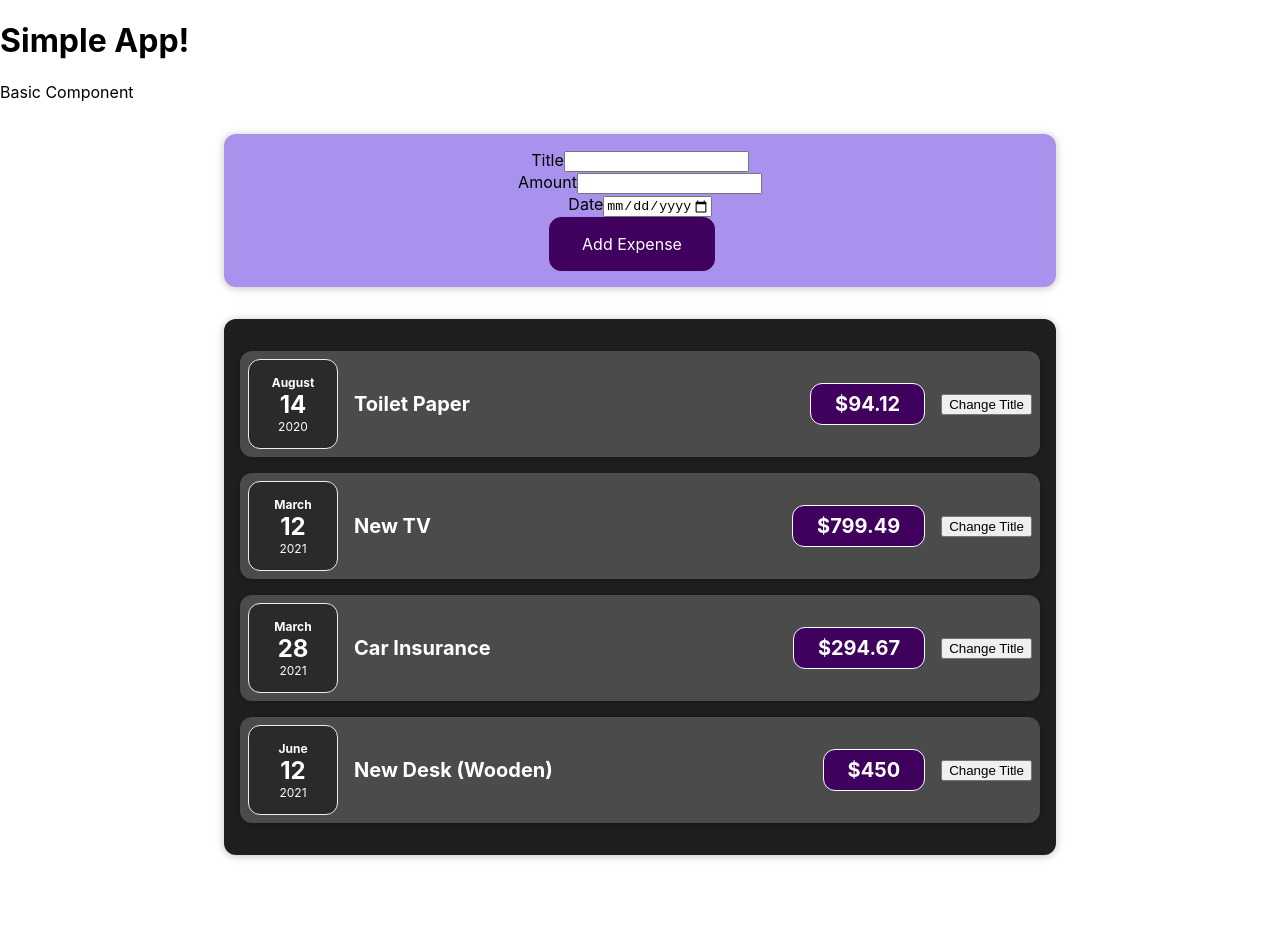
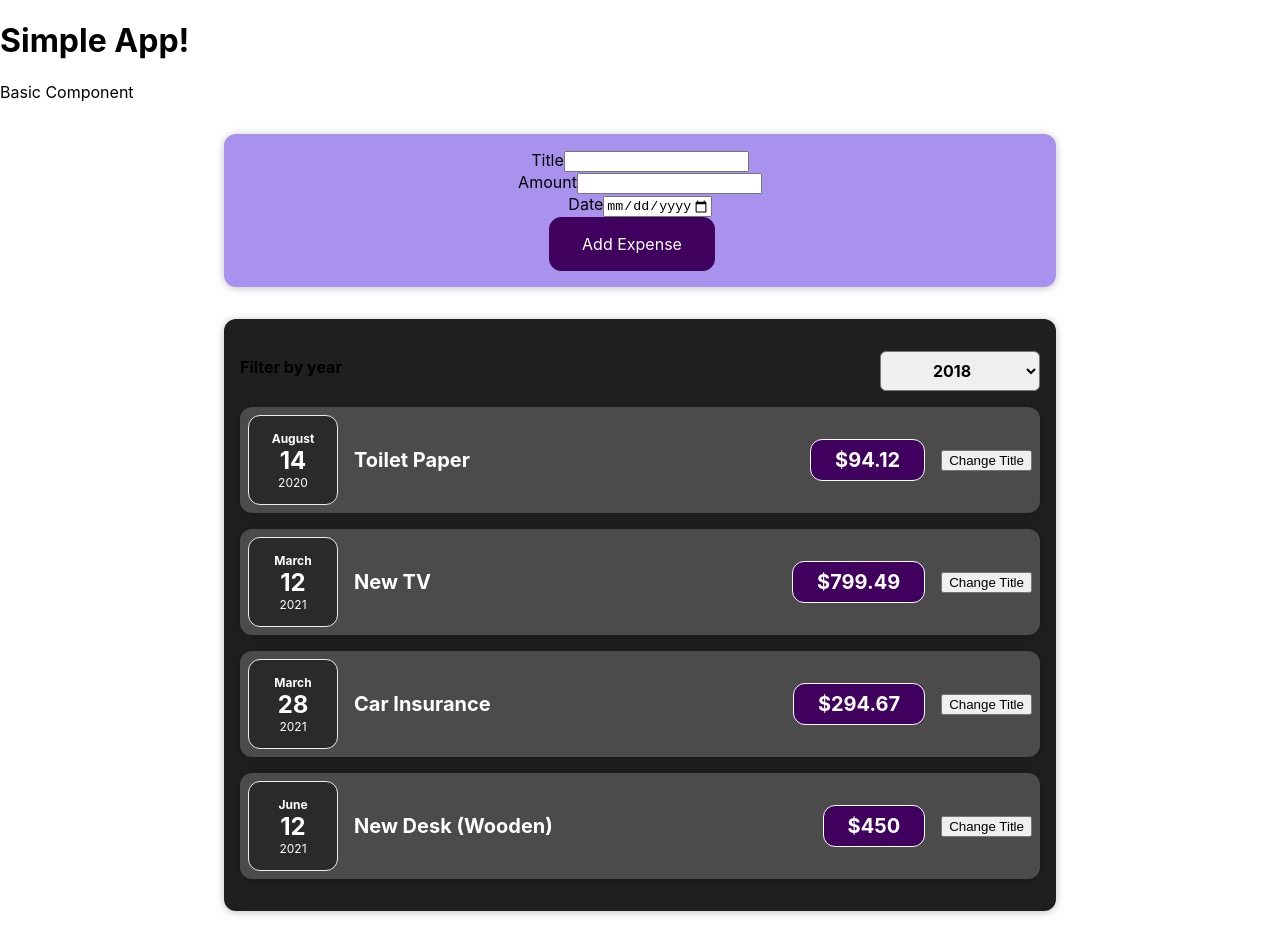
Before and after one commit to kraft-aka/react-simple, a React (Create React App) app: page / in a window 1280 px wide. Before the commit the page ends 887 px from the top, so only its background shows below. Built offline with nearby package versions, Linux system fonts and the light colour scheme.

Commit message:
fix code in ExpenseFilter

```diff
--- a/src/components/ExpenseInput/ExpenseFilter.js
+++ b/src/components/ExpenseInput/ExpenseFilter.js
@@ -7,15 +7,19 @@ export default function ExpenseFilter(props) {
     props.onExpenseFilter(e.target.value)
   }
 
-  return
-    <div className='expenses-filter' >
-      <label for="filter-expenses"> Filter by year</label>
-      <select value={props.selected} id="filter" name="expenses-years" onChange={yearFilterHandler}>
-        <option value='2018'>2018</option>
-        <option value='2019'>2019</option>
-        <option value='2020'>2020</option>
-        <option value='2021'>2021</option>
-        <option value='2022'>2022</option>
-      </select>
+  return (
+    <div className='expenses-filter'>
+        <div className='expenses-filter__control'>
+          <label>Filter by year</label>
+          <select value={props.selected} onChange={yearFilterHandler}>
+            <option value="2018">2018</option>
+            <option value="2019">2019</option>
+            <option value="2020">2020</option>
+            <option value="2021">2021</option>
+            <option value="2022">2022</option>
+            <option value="2023">2023</option>
+          </select>
+        </div>
     </div>
+  )
 }
```
